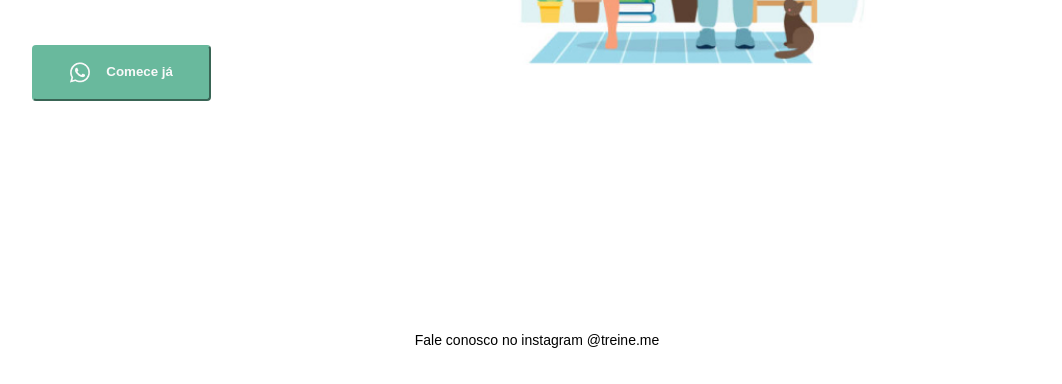
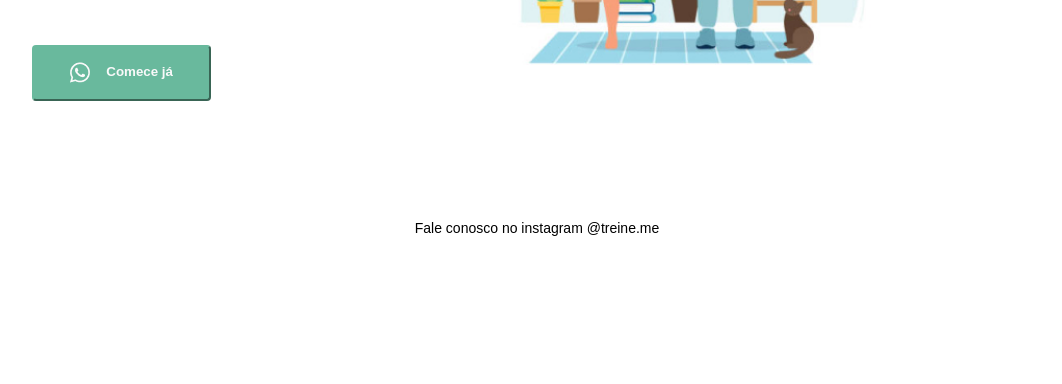
Before and after one commit to gfborba/AulaDesWeb, a plain HTML site: page ExercicioProva/index.html in a window 1280 px wide. Shown: the part 521-905 px from the top of the page, without its empty margins (103-1165 px from the left). After the commit the page ends 800 px from the top, so only its background shows below. Drawn offline with Linux system fonts and the light colour scheme.

Commit message:
Correção

```diff
--- a/ExercicioProva/style.css
+++ b/ExercicioProva/style.css
@@ -106,7 +106,7 @@ h1{
 footer{
 
     text-align: center;
-    padding-top: 15em;
+    padding-top: 7em;
     font-weight: 400;
     font-size: 14px;
     line-height: 28px;
```
